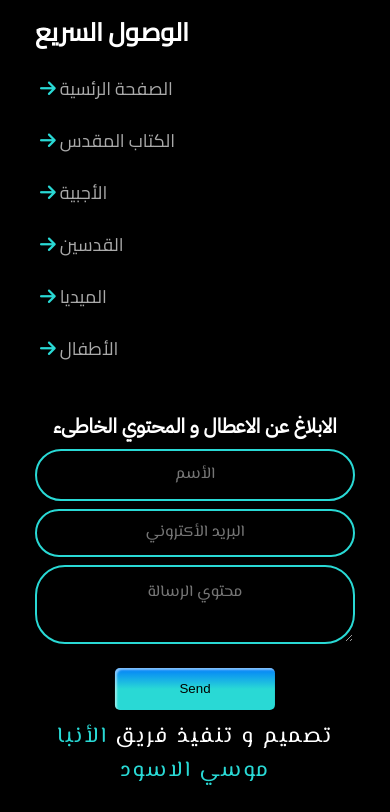
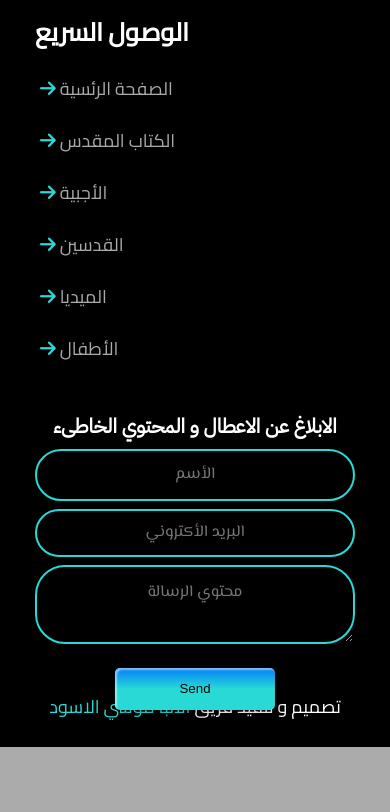
Before and after one commit to mina-girges/ava_musa, a plain HTML site: page index.html in a window 390 px wide. Shown: the part 2612-3424 px from the top of the page. After the commit the page ends 3359 px from the top, so only its background shows below. Drawn offline with nearby package versions, Linux system fonts and the light colour scheme; a web font is replaced by a local one.

Commit message:
Update main-style.css

```diff
--- a/css/main-style.css
+++ b/css/main-style.css
@@ -385,12 +385,10 @@ section {
 
 @media (max-width: 837px) {
   #footer .rights p {
-    color: #fff;
-    font-size: 22px;
-    letter-spacing: 2px;
-    text-align: center;
-    font-family: 'El Messiri', sans-serif;
-    padding-top: 30px;
+     color: #fff;
+  font-size: 18px;
+  text-align: center;
+  font-family: 'Cairo', sans-serif;
   }
 }
 /*============================
```
